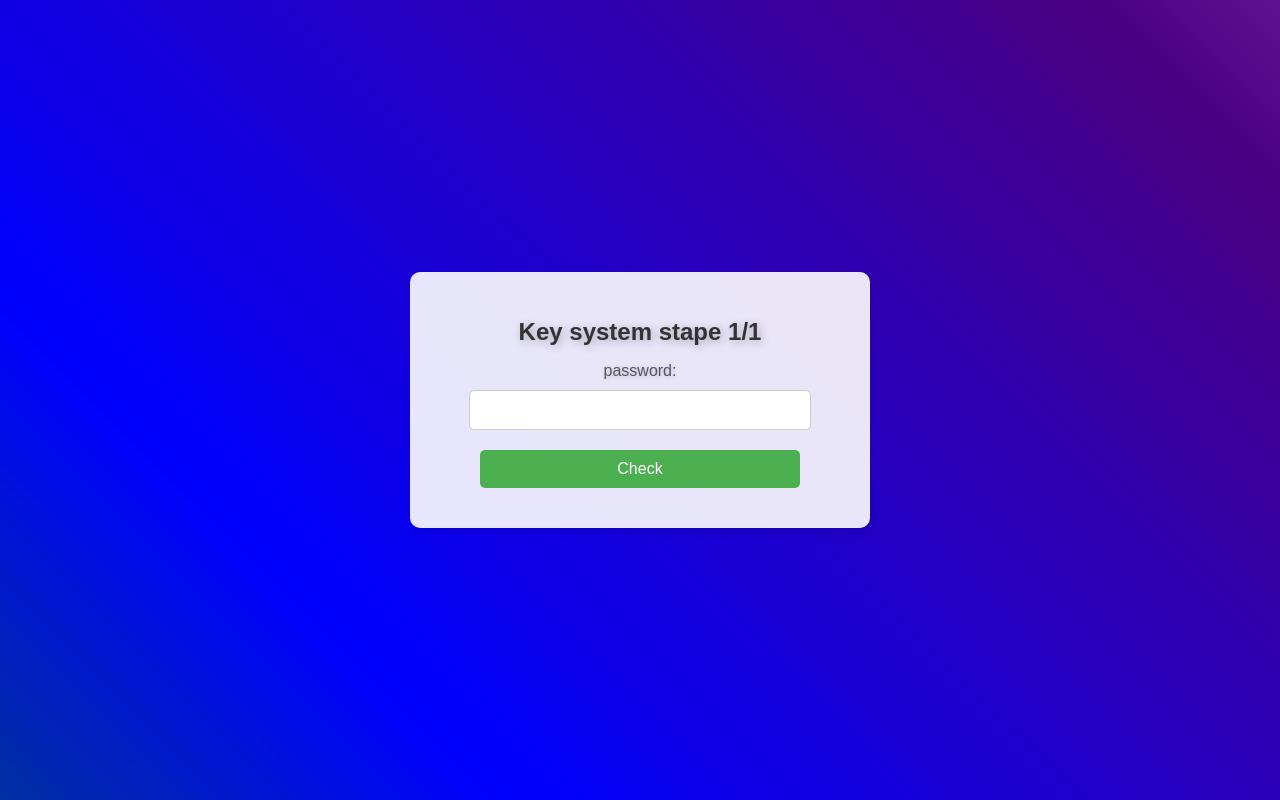
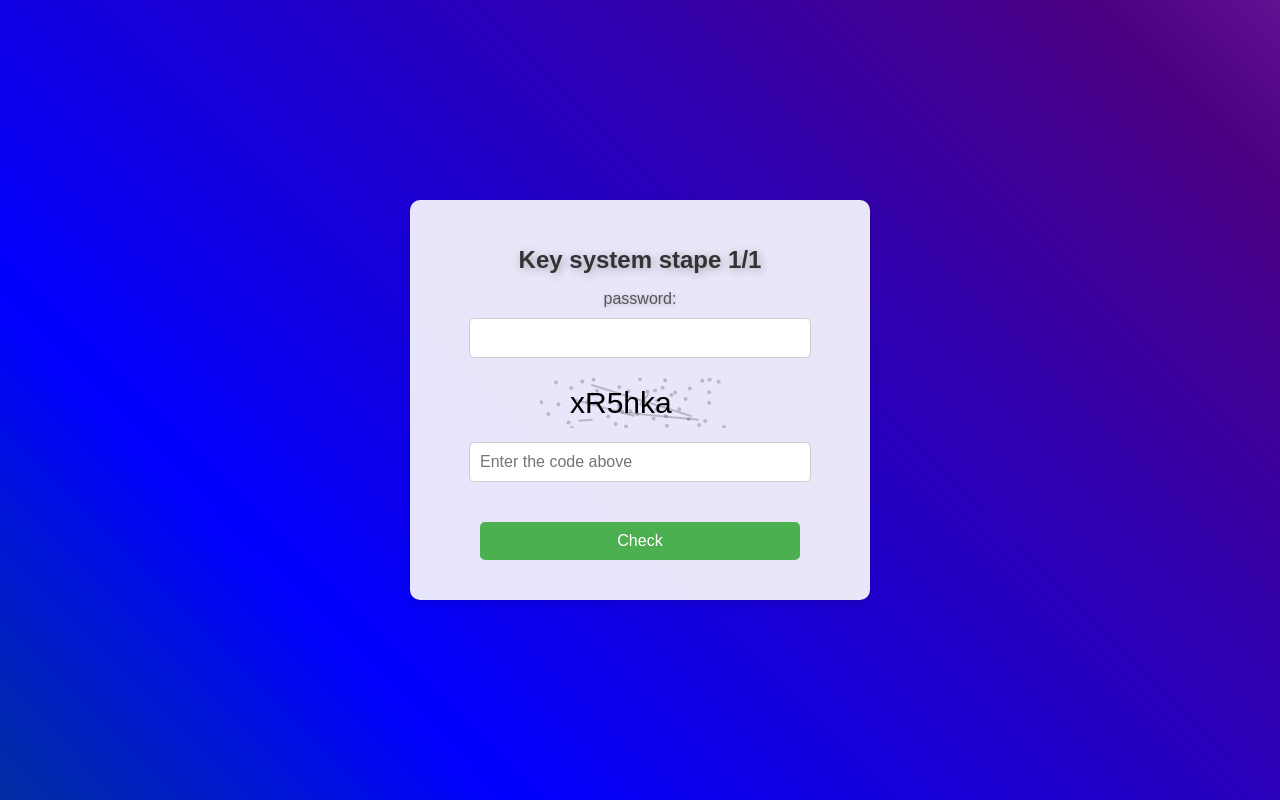
Before and after one commit to kostyosthesystemnew/key-syystem, a plain HTML site: page index.html in a window 1280 px wide. Drawn offline with Linux system fonts and the light colour scheme.

Commit message:
Update index.html

```diff
--- a/index.html
+++ b/index.html
@@ -39,7 +39,7 @@
             text-shadow: 1px 1px 5px rgba(0, 0, 0, 0.2);
         }
 
-        input[type="password"] {
+        input[type="password"], input[type="text"] {
             width: 80%;
             padding: 10px;
             margin-top: 10px;
@@ -92,6 +92,10 @@
             50% { background-position: 100% 50%; }
             100% { background-position: 0% 50%; }
         }
+
+        .captcha-container {
+            margin-bottom: 20px;
+        }
     </style>
 </head>
 <body>
@@ -100,6 +104,12 @@
         <form id="loginForm">
             <label for="password">password:</label>
             <input type="password" id="password" name="password" required>
+
+            <div class="captcha-container">
+                <canvas id="captchaCanvas" width="200" height="50"></canvas><br>
+                <input type="text" id="captchaInput" placeholder="Enter the code above" required>
+            </div>
+
             <button type="submit">Check</button>
         </form>
         <div id="message" class="message">
@@ -112,20 +122,61 @@
 
     <script>
         const correctPassword = "88995500";
+        let captchaCode = generateCaptchaCode();
+
+        function generateCaptchaCode() {
+            const characters = 'ABCDEFGHIJKLMNOPQRSTUVWXYZabcdefghijklmnopqrstuvwxyz0123456789';
+            let code = '';
+            for (let i = 0; i < 6; i++) {
+                code += characters.charAt(Math.floor(Math.random() * characters.length));
+            }
+            return code;
+        }
+
+        function drawCaptcha(code) {
+            const canvas = document.getElementById('captchaCanvas');
+            const ctx = canvas.getContext('2d');
+            ctx.clearRect(0, 0, canvas.width, canvas.height);
+            ctx.font = '30px Arial';
+            ctx.fillStyle = 'black';
+            ctx.fillText(code, 30, 35);
+
+            for (let i = 0; i < 5; i++) {
+                ctx.beginPath();
+                ctx.moveTo(Math.random() * canvas.width, Math.random() * canvas.height);
+                ctx.lineTo(Math.random() * canvas.width, Math.random() * canvas.height);
+                ctx.strokeStyle = 'rgba(0, 0, 0, 0.2)';
+                ctx.lineWidth = 2;
+                ctx.stroke();
+            }
+
+            for (let i = 0; i < 50; i++) {
+                ctx.beginPath();
+                ctx.arc(Math.random() * canvas.width, Math.random() * canvas.height, 2, 0, Math.PI * 2);
+                ctx.fillStyle = 'rgba(0, 0, 0, 0.2)';
+                ctx.fill();
+            }
+        }
 
         document.getElementById('loginForm').addEventListener('submit', function(event) {
             event.preventDefault();
             const passwordInput = document.getElementById('password').value;
+            const captchaInput = document.getElementById('captchaInput').value;
 
-            if (passwordInput === correctPassword) {
+            if (passwordInput === correctPassword && captchaInput === captchaCode) {
                 document.getElementById('message').style.display = 'block';
                 document.getElementById('error').style.display = 'none';
             } else {
-                document.getElementById('error').textContent = 'Error getting link: wrong password';
+                document.getElementById('error').textContent = 'Error getting link: wrong password or CAPTCHA';
                 document.getElementById('error').style.display = 'block';
                 document.getElementById('message').style.display = 'none';
+                captchaCode = generateCaptchaCode();
+                drawCaptcha(captchaCode);
             }
         });
+
+        // Инициализация капчи
+        drawCaptcha(captchaCode);
     </script>
 </body>
 </html>
```
